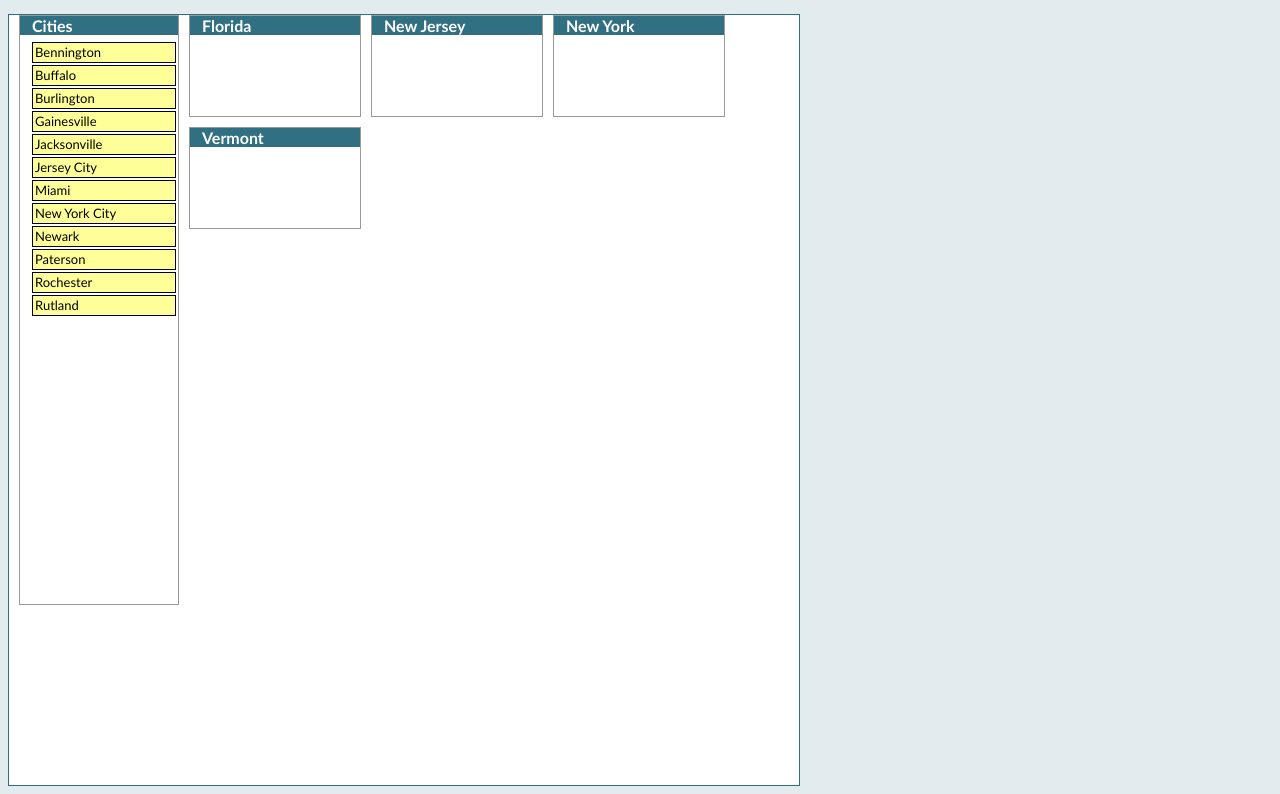
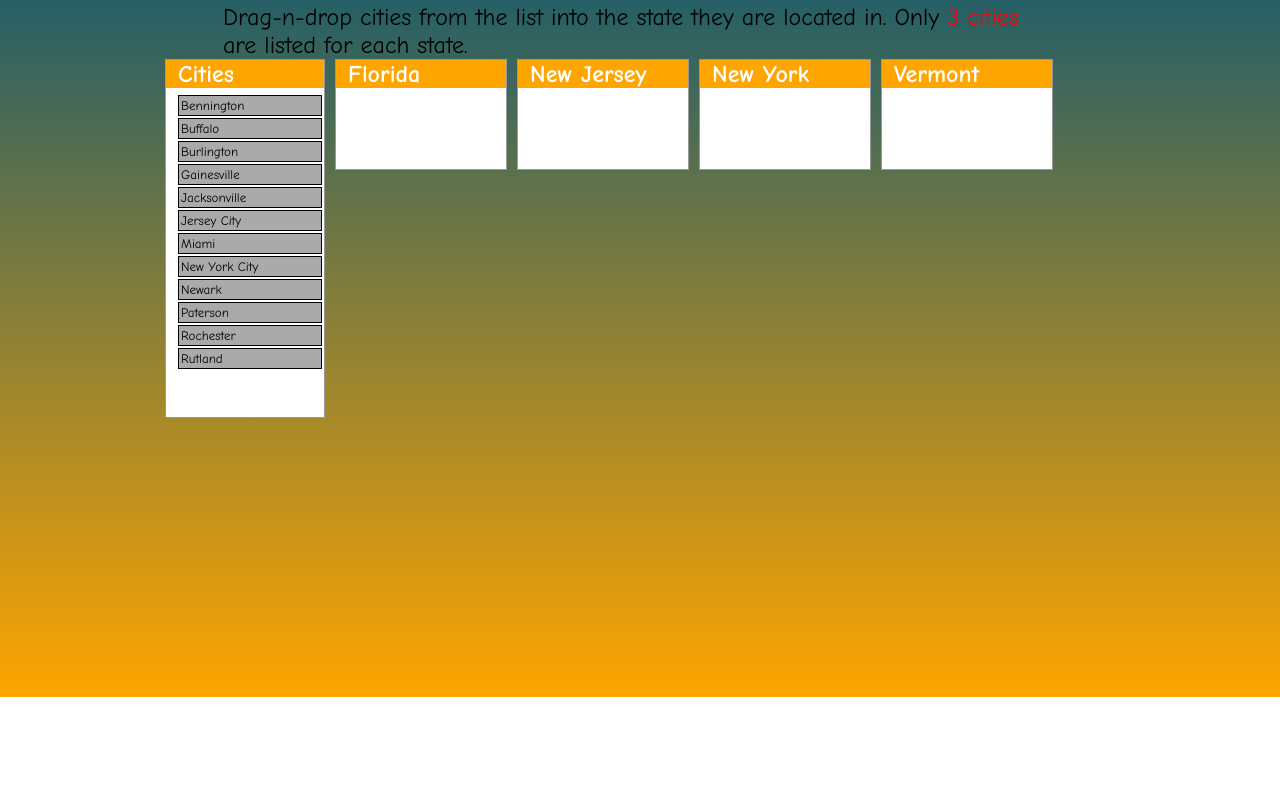
Before and after one commit to czechtech/EME6208-Assignment3, a plain HTML site: page index.html in a window 1280 px wide. Shown: the part 103-897 px from the top of the page. After the commit the page ends 800 px from the top, so only its background shows below. Drawn offline with Linux system fonts and the light colour scheme.

Commit message:
Style changes

```diff
--- a/style.css
+++ b/style.css
@@ -1,7 +1,20 @@
 body{
-		font-family: Trebuchet MS, Lucida Sans Unicode, Arial, sans-serif;	/* Font to use */
-		background-color:#E2EBED;
+		font-family: Comic Sans MS, sans-serif;	/* Font to use */
+		background-color: #FFFFFF;
+		background-image: linear-gradient(#055575, orange);
+		background-attachment: fixed;
+		font-size: 18pt;
 	}
+
+	h1{
+	  font-size: 32pt;
+	}
+
+	body > p {
+	  width: 66%;
+		margin: auto;
+	}
+
 	#footer{
 		height:30px;
 		vertical-align:middle;
@@ -17,11 +30,12 @@ body{
 		margin-top:2px;
 	}
 	#dhtmlgoodies_dragDropContainer{	/* Main container for this script */
-		width:790px;
-		height:770px;
-		border:1px solid #317082;
-		background-color:#FFF;
+		width: 970px;
+		height: 400px;
+		/*border:1px solid #317082;*/
+		/*background-color:#FFF;*/
 		-moz-user-select:none;
+		margin: auto;
 	}
 	#dhtmlgoodies_dragDropContainer ul{	/* General rules for all <ul> */
 		margin-top:0px;
@@ -33,7 +47,7 @@ body{
 	#dhtmlgoodies_dragDropContainer li,#dragContent li,li#indicateDestination{	/* Movable items, i.e. <LI> */
 		list-style-type:none;
 		height:15px;
-		background-color:#FFFF99;
+		background-color: #aaaaaa;
 		border:1px solid #000;
 		padding:2px;
 		margin-bottom:2px;
@@ -68,15 +82,14 @@ body{
 		width: 180px;	/* IE 5.x */
 		width/* */:/**/160px;	/* Other browsers */
 		width: /**/160px;
-
 	}
 	#dhtmlgoodies_listOfItems ul{	/* Left(Sources) column <ul> */
-		height:560px;
-
+		height: 320px;
 	}
 
 	div#dhtmlgoodies_listOfItems div{
 		border:1px solid #999;
+		background-color:#FFF;
 	}
 	div#dhtmlgoodies_listOfItems div ul{	/* Left column <ul> */
 		margin-left:10px;	/* Space at the left of list - the arrow will be positioned there */
@@ -85,7 +98,7 @@ body{
 		margin:0px;
 		font-weight:bold;
 		padding-left:12px;
-		background-color:#317082;
+		background-color: orange;
 		color:#FFF;
 		margin-bottom:5px;
 	}
@@ -99,7 +112,7 @@ body{
 	/* Start main container CSS */
 
 	div#dhtmlgoodies_mainContainer{	/* Right column DIV */
-		width:590px;
+		width: 790px;
 		float:left;
 	}
 	#dhtmlgoodies_mainContainer div{	/* Parent <div> of small boxes */
@@ -113,6 +126,7 @@ body{
 		width: 172px;	/* IE 5.x */
 		width/* */:/**/170px;	/* Other browsers */
 		width: /**/170px;
+		background-color:#FFF;
 
 	}
 	#dhtmlgoodies_mainContainer div ul{
@@ -124,7 +138,7 @@ body{
 		padding:0px;
 		padding-left:12px;
 		font-weight:bold;
-		background-color:#317082;
+		background-color: orange;
 		color:#FFF;
 		margin-bottom:5px;
 	}
```
